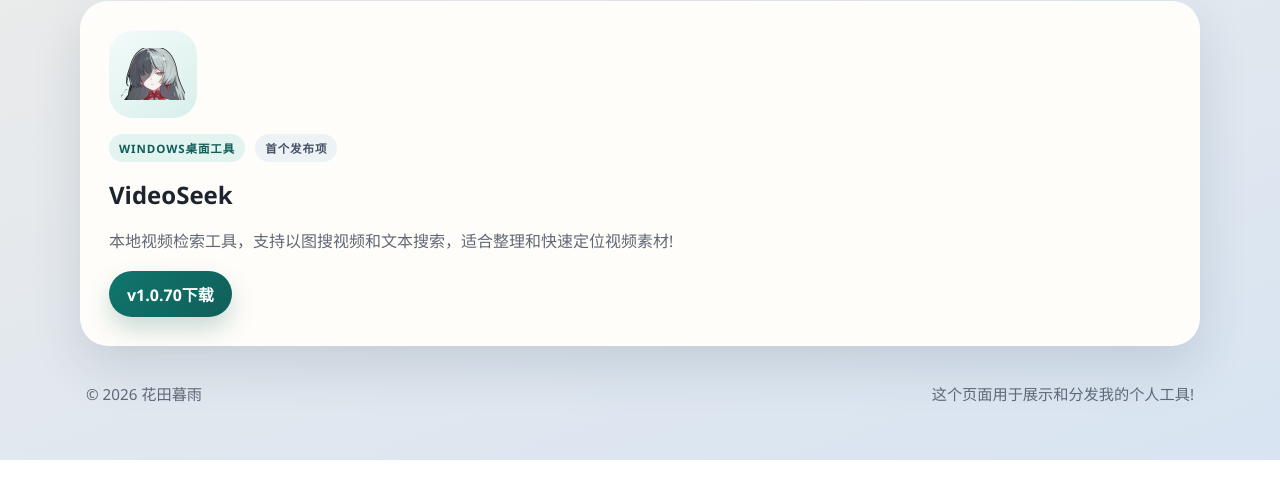
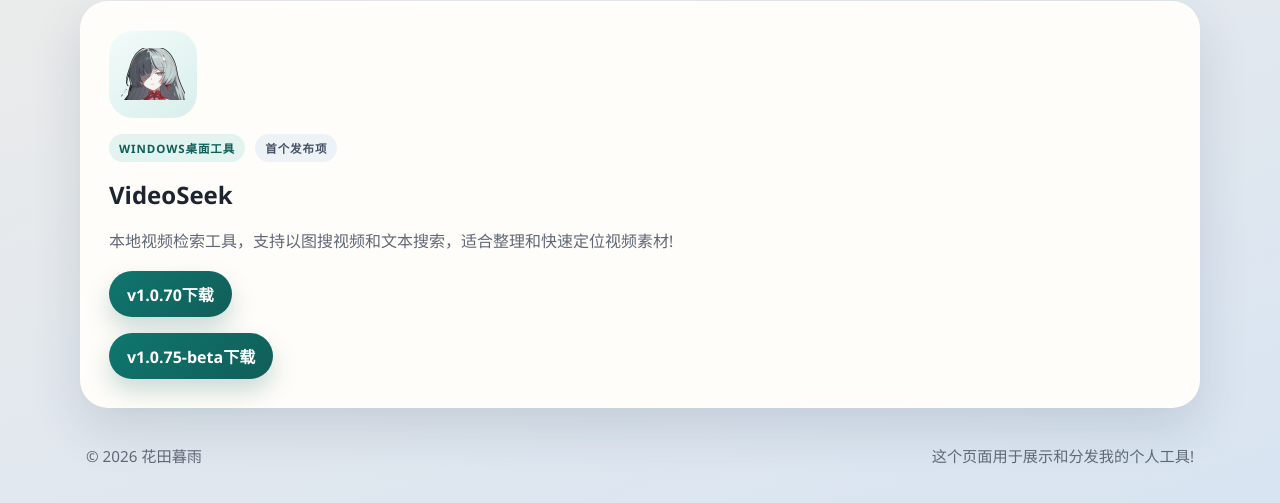
Before and after one commit to 6v17/tools-homepage, a website built with webpack: page index.html in a window 1280 px wide. Shown: the part 533-1036 px from the top of the page. Before the commit the page ends 993 px from the top, so only its background shows below. Built offline with nearby package versions, Linux system fonts and the light colour scheme.

Commit message:
1.0.75-beta

```diff
--- a/index.html
+++ b/index.html
@@ -42,6 +42,9 @@
           <div class="tool-actions">
             <a class="primary-btn" href="https://1858268090.share.123pan.cn/123pan/VFA7vd-APoGA?pwd=Yiml#" target="_blank" rel="noreferrer">v1.0.70下载</a>
           </div>
+          <div class="tool-actions">
+            <a class="primary-btn" href="https://1858268090.share.123pan.cn/123pan/VFA7vd-S0NXA?pwd=2qVN#" target="_blank" rel="noreferrer">v1.0.75-beta下载</a>
+          </div>
         </article>
         <!-- 新工具直接复制 tool-card 区块即可 -->
       </div>
```
